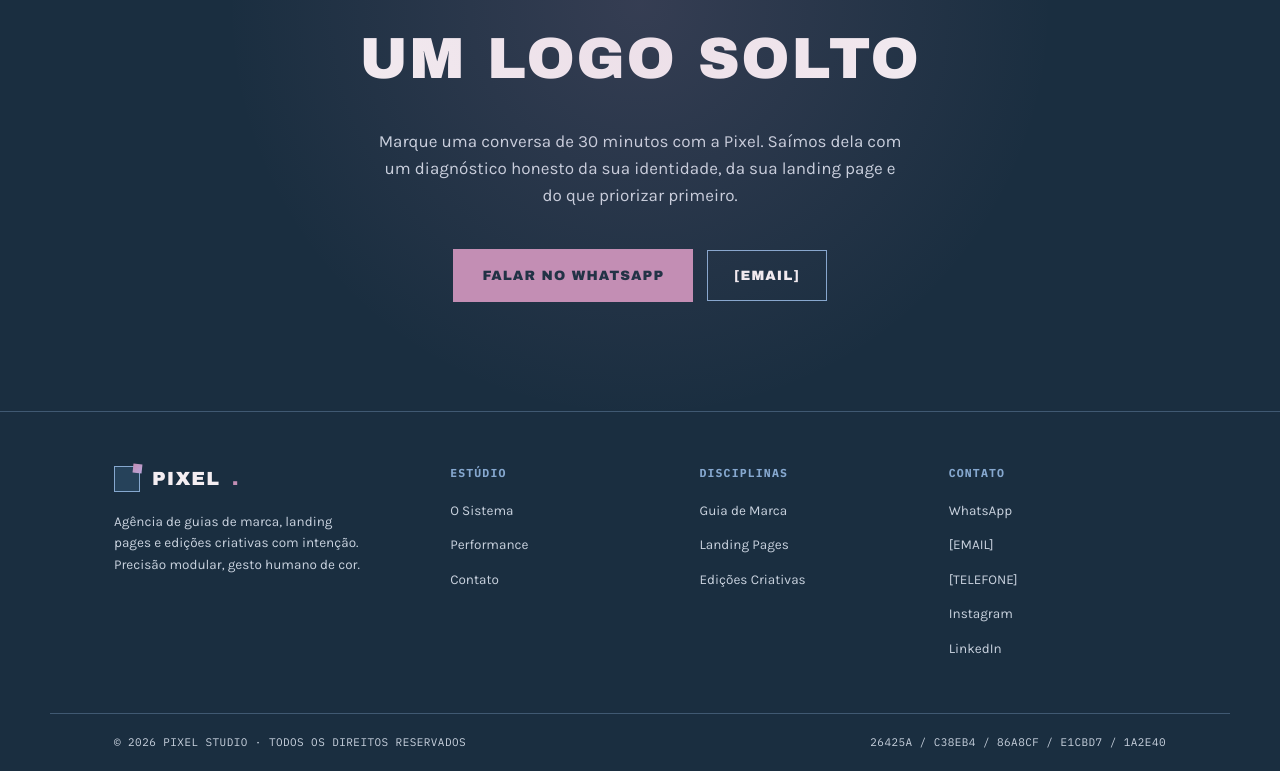
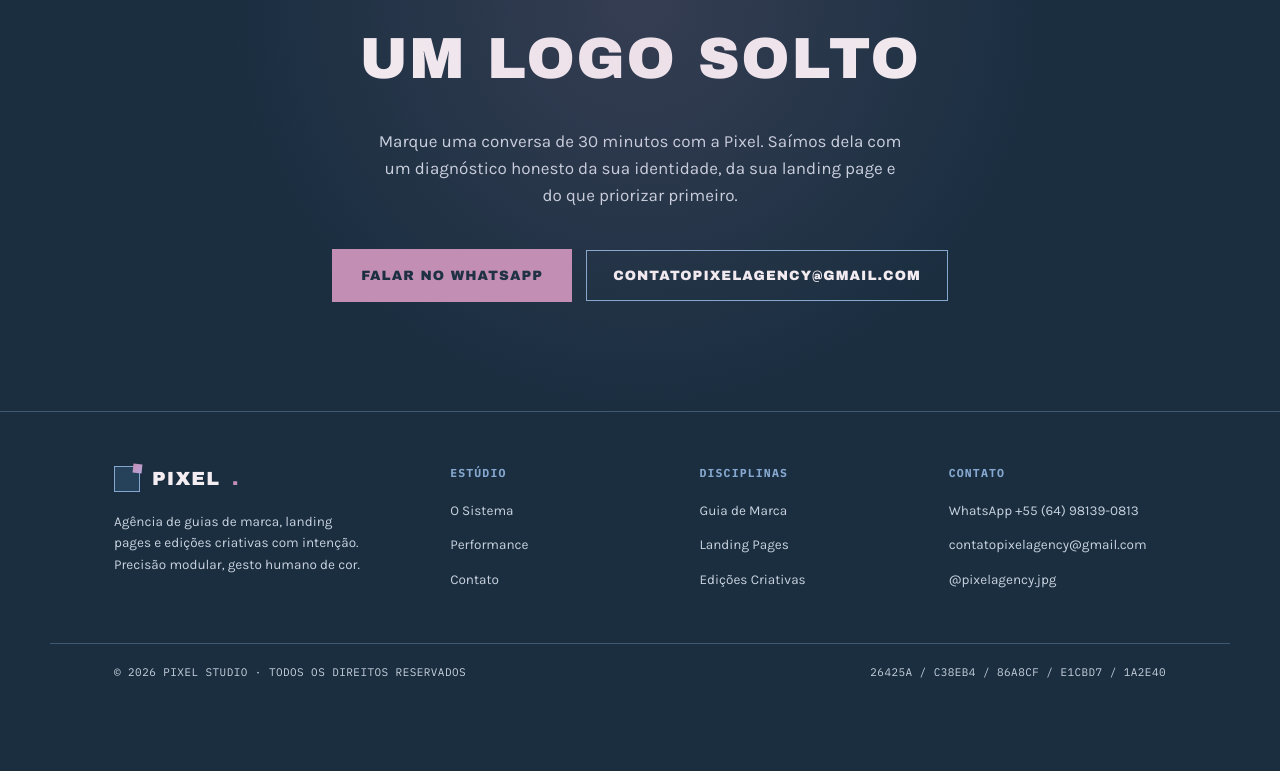
Before and after one commit to bunnielambs/pixel, a plain HTML site: page index.html in a window 1280 px wide. Shown: the part 3288-4059 px from the top of the page. After the commit the page ends 3990 px from the top, so only its background shows below. Drawn offline with Linux system fonts and the light colour scheme; a web font is replaced by a local one.

Commit message:
Preenche contatos: WhatsApp, e-mail e Instagram
Co-Authored-By: Claude Sonnet 5 <noreply@anthropic.com>

```diff
--- a/index.html
+++ b/index.html
@@ -676,22 +676,14 @@
   </section>
 
   <!-- ============ FOOTER CTA ============ -->
-  <!--
-    TODO CONTATO — substituir antes de publicar:
-      [WHATSAPP]  número no formato internacional só com dígitos, ex.: 5511999999999
-      [EMAIL]     e-mail de contato real
-      [TELEFONE]  telefone de exibição + link tel: (só dígitos)
-      [INSTAGRAM] / [LINKEDIN] / [BEHANCE]  URLs completas (ou remover o item)
-    Os marcadores aparecem em: seção #contato, rodapé e rodapé inferior.
-  -->
   <section id="contato" class="footer-cta" aria-label="Chamada final">
     <div class="container">
       <p class="eyebrow">04 / Vamos Construir</p>
       <h2>Sua marca merece um <em>sistema</em>, não um logo solto</h2>
       <p>Marque uma conversa de 30 minutos com a Pixel. Saímos dela com um diagnóstico honesto da sua identidade, da sua landing page e do que priorizar primeiro.</p>
       <div class="hero-ctas">
-        <a href="https://wa.me/[WHATSAPP]" class="btn btn-cta">Falar no WhatsApp</a>
-        <a href="mailto:[EMAIL]" class="btn btn-ghost">[EMAIL]</a>
+        <a href="https://wa.me/5564981390813" class="btn btn-cta">Falar no WhatsApp</a>
+        <a href="mailto:contatopixelagency@gmail.com" class="btn btn-ghost">contatopixelagency@gmail.com</a>
       </div>
     </div>
   </section>
@@ -723,11 +715,9 @@
     <div class="footer-col">
       <h4>Contato</h4>
       <ul>
-        <li><a href="https://wa.me/[WHATSAPP]">WhatsApp</a></li>
-        <li><a href="mailto:[EMAIL]">[EMAIL]</a></li>
-        <li><a href="tel:[TELEFONE]">[TELEFONE]</a></li>
-        <li><a href="[INSTAGRAM]">Instagram</a></li>
-        <li><a href="[LINKEDIN]">LinkedIn</a></li>
+        <li><a href="https://wa.me/5564981390813">WhatsApp +55 (64) 98139-0813</a></li>
+        <li><a href="mailto:contatopixelagency@gmail.com">contatopixelagency@gmail.com</a></li>
+        <li><a href="https://instagram.com/pixelagency.jpg" target="_blank" rel="noopener">@pixelagency.jpg</a></li>
       </ul>
     </div>
   </div>
```
Also changed, not shown: 1 other file.
